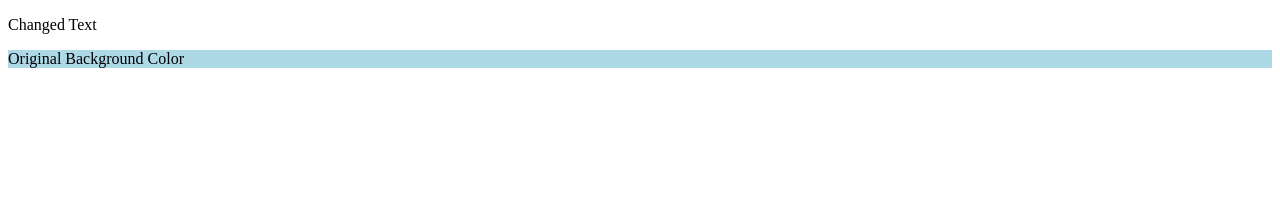
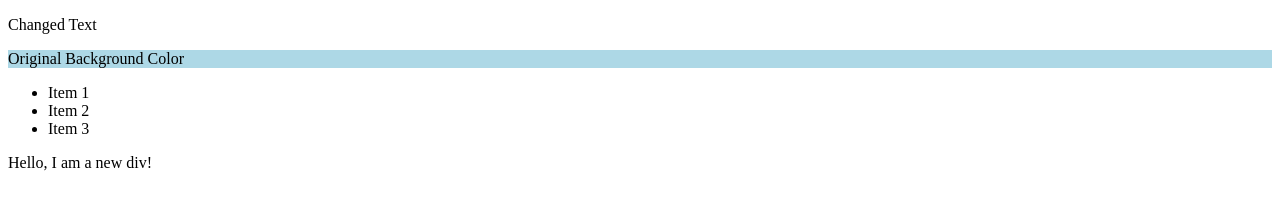
Before and after one commit to dev-akhilesh/30-days-of-Javascript-challenge, a plain HTML site: page Day 09/index.html in a window 1280 px wide. Drawn offline with Linux system fonts and the light colour scheme.

Commit message:
Day-9 challenge completed

```diff
--- a/Day 09/index.html
+++ b/Day 09/index.html
@@ -5,21 +5,21 @@
     <meta name="viewport" content="width=device-width, initial-scale=1.0" />
     <title>DOM Manipulation</title>
     <style>
-        .myClass {
-            background-color: yellow;
-        }
+      .myClass {
+        background-color: yellow;
+      }
     </style>
   </head>
   <body>
     <p id="myParagraph">Original Text</p>
 
     <div class="myClass">Original Background Color</div>
+
+    <ul id="myList">
+      <li>Item 1</li>
+      <li>Item 2</li>
+    </ul>
   </body>
 
-  <script>
-    document.getElementById("myParagraph").textContent = "Changed Text";
-  </script>
-   <script>
-        document.querySelector('.myClass').style.backgroundColor = 'lightblue';
-    </script>
+  <script src="index.js"></script>
 </html>
--- a/Day 09/index.js
+++ b/Day 09/index.js
@@ -0,0 +1,21 @@
+// Activity 1: Selecting and Manipulating Elements
+document.getElementById("myParagraph").textContent = "Changed Text";
+
+
+document.querySelector(".myClass").style.backgroundColor = "lightblue";
+
+
+
+// Activity 2: Creating and Appending Elements
+const newDiv = document.createElement('div');
+newDiv.textContent = 'Hello, I am a new div!';
+document.body.appendChild(newDiv);
+
+
+const newLi = document.createElement('li');
+newLi.textContent = 'Item 3';
+document.getElementById('myList').appendChild(newLi);
+
+
+
+// Activity 3: Removing Elements
```
